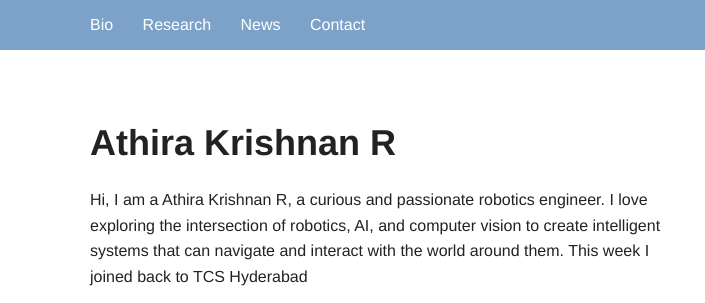
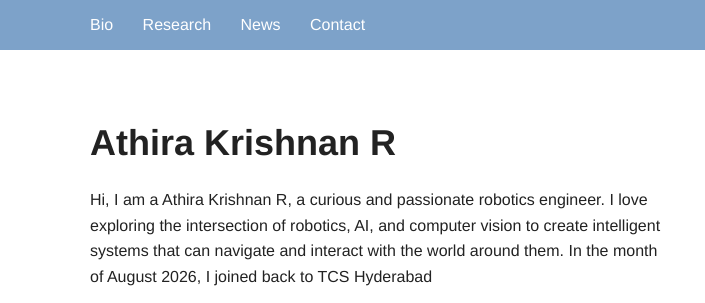
Before and after one commit to Athirakr94/Athirakr94.github.io, a plain HTML site: page index.html in a window 1280 px wide. Shown: the top 303 px of the page, 0-705 px from the left. Drawn offline with Linux system fonts and the light colour scheme; grey boxes are pictures that could not be loaded.

Commit message:
Revise introduction with updated joining date
Updated the introduction paragraph to reflect a new joining date.

```diff
--- a/index.html
+++ b/index.html
@@ -28,7 +28,7 @@
         <!-- <p class="email">athirakrishnanr94@gmail.com</p> -->
 
         <p>
-          Hi, I am a Athira Krishnan R, a curious and passionate robotics engineer. I love exploring the intersection of robotics, AI, and computer vision to create intelligent systems that can navigate and interact with the world around them. This week I joined back to TCS Hyderabad
+          Hi, I am a Athira Krishnan R, a curious and passionate robotics engineer. I love exploring the intersection of robotics, AI, and computer vision to create intelligent systems that can navigate and interact with the world around them. In the month of August 2026, I joined back to TCS Hyderabad
         </p>
 
         <p>
```
